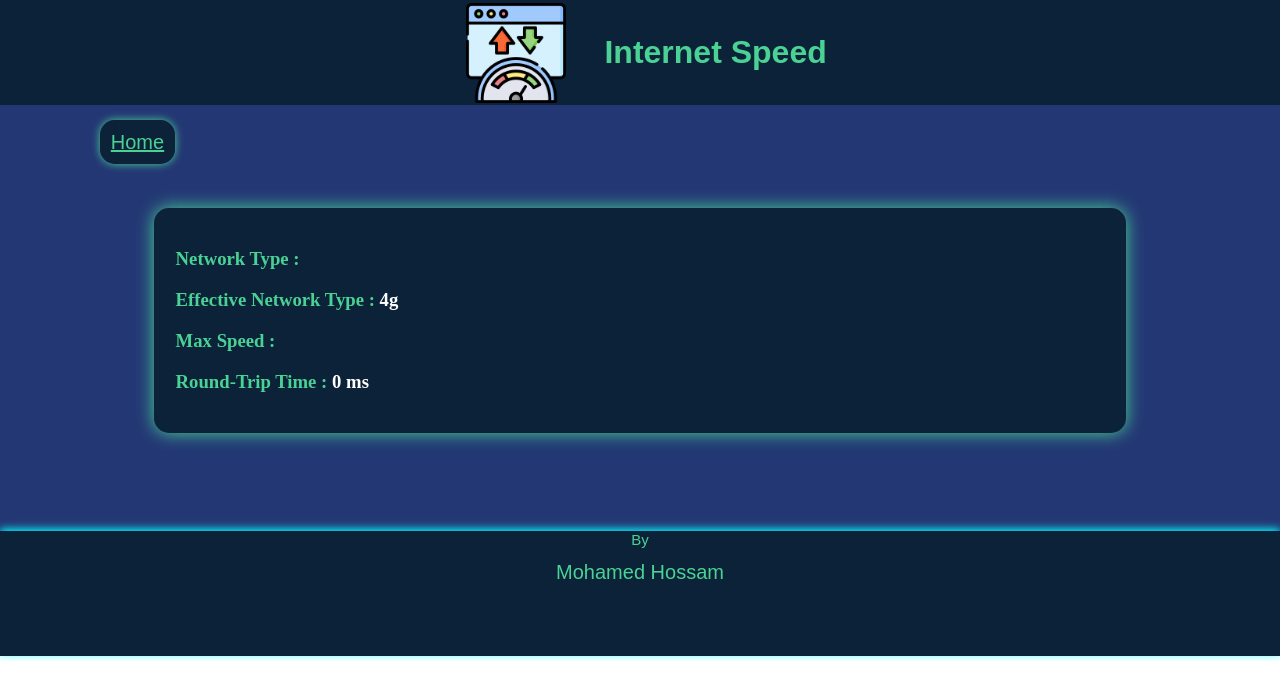
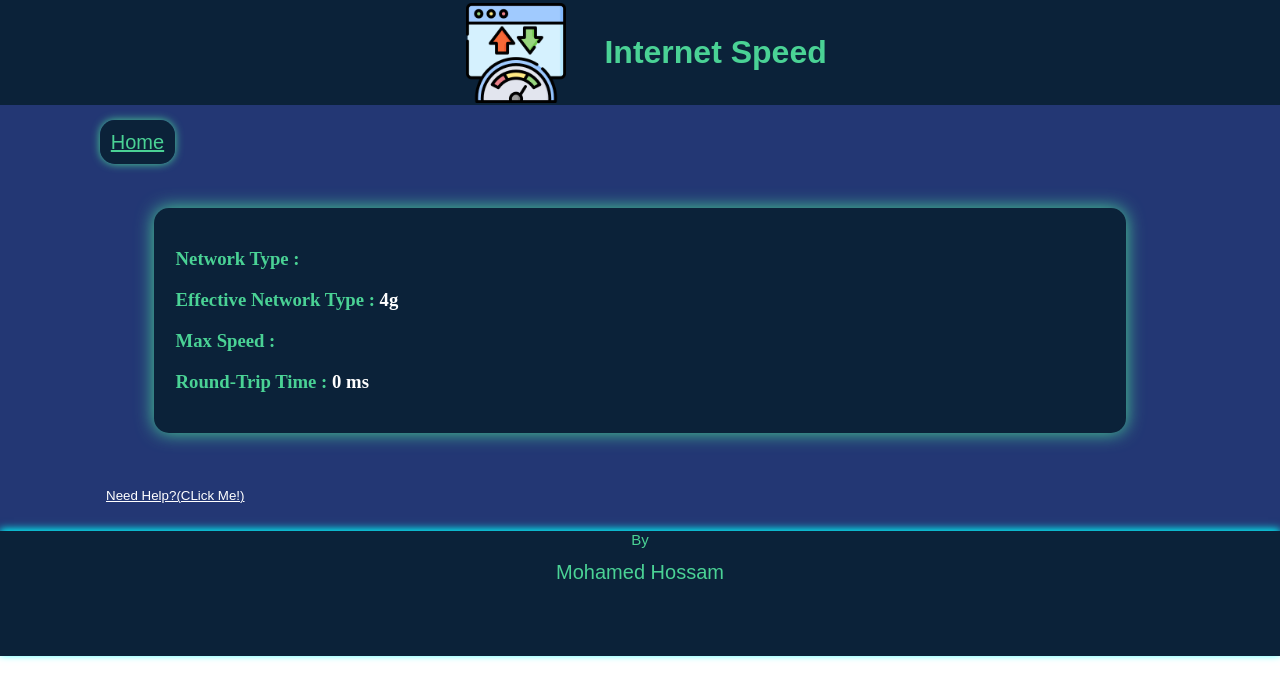
Before and after one commit to mohamedhossamWebDev22/internet-speed, a React (Vite) app: page /info in a window 1280 px wide. Shown: the top 700 px of the page. Built offline with nearby package versions, Linux system fonts and the light colour scheme.

Commit message:
add help

```diff
--- a/src/pages/info.jsx
+++ b/src/pages/info.jsx
@@ -4,7 +4,9 @@ import { NavLink } from "react-router-dom";
 import HeaderD from '../components/headerDark'
 import FooterD from '../components/footerDark'
 
-
+function help() {
+  alert("Try Use Another Browser Like Chrome");
+}
 
 const Info = () => {
   return (
@@ -29,6 +31,8 @@ const Info = () => {
             <a className='light'> {navigator.connection.rtt} ms</a>
           </h3>
         </div>
+
+        <button className="help" onClick={function(){help()}}>Need Help?(CLick Me!)</button>
       </div>
       <FooterD />
     </>
--- a/src/style/style.css
+++ b/src/style/style.css
@@ -120,6 +120,14 @@ body .main .box {
 body .main .box .light {
   color: white;
 }
+body .main .help {
+  color: white;
+  background: rgba(65, 105, 225, 0);
+  border: 0px solid;
+  -webkit-text-decoration: 1px underline white;
+          text-decoration: 1px underline white;
+  margin-top: 5%;
+}
 body .main .link {
   color: rgb(74, 210, 149);
   background: rgb(11, 34, 57);
--- a/src/style/style.scss
+++ b/src/style/style.scss
@@ -160,6 +160,17 @@ body{
       }
     }
 
+    .help{
+      color: white;
+      background: rgba(65, 105, 225, 0);
+
+      border: 0px solid;
+
+      text-decoration: 1px underline white;
+
+      margin-top: 5%;
+    }
+
     .link{
       color: $c2;
       background: $c1;
```
Also changed, not shown: 1 other file (tests, documents, lock files or other folders).
